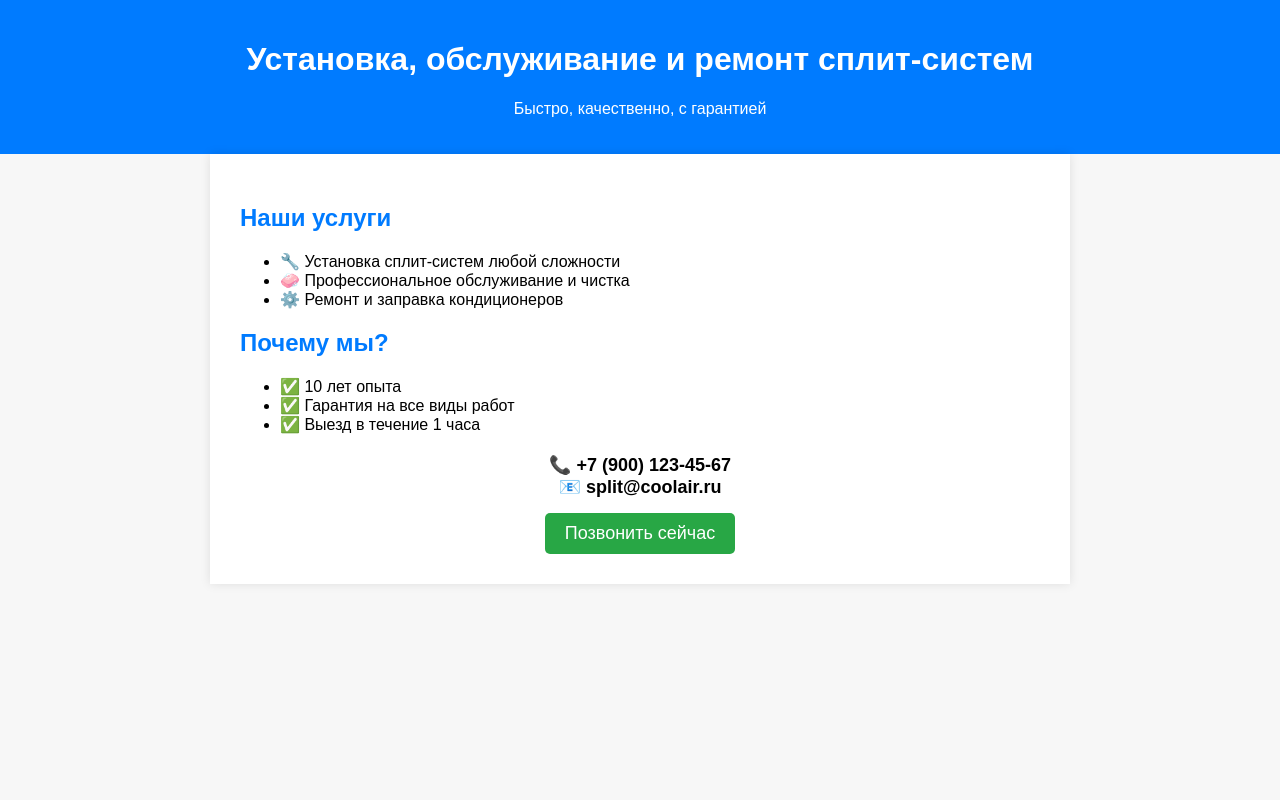
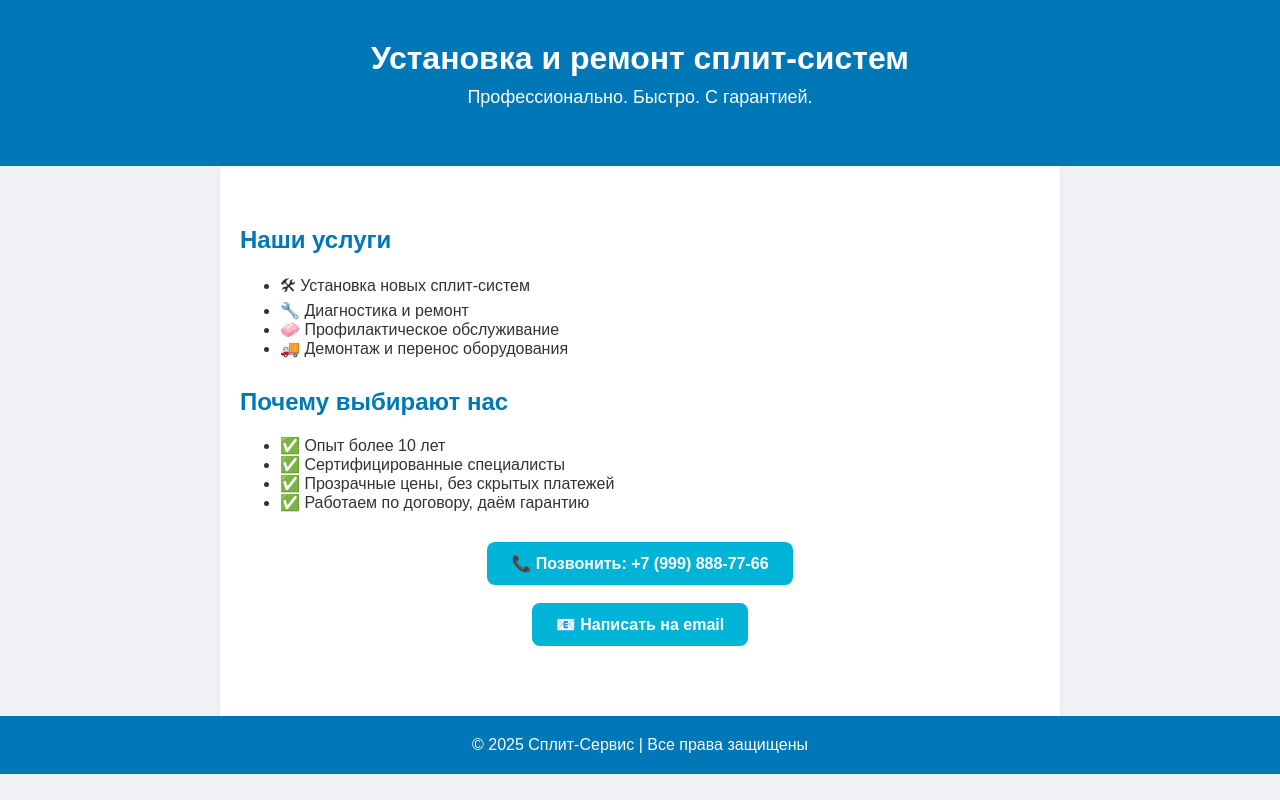
Before and after one commit to SteamBoy56/split-site, a plain HTML site: page index.html in a window 1280 px wide. Drawn offline with Linux system fonts and the light colour scheme.

Commit message:
index.html

```diff
--- a/index.html
+++ b/index.html
@@ -1,74 +1,101 @@
 <!DOCTYPE html>
 <html lang="ru">
 <head>
-  <meta charset="UTF-8">
-  <meta name="viewport" content="width=device-width, initial-scale=1">
+  <meta charset="UTF-8" />
+  <meta name="viewport" content="width=device-width, initial-scale=1.0"/>
   <title>Установка и ремонт сплит-систем</title>
   <style>
     body {
-      font-family: sans-serif;
-      background: #f7f7f7;
-      margin: 0;
-      padding: 0;
+      font-family: Arial, sans-serif;
+      margin: 0; padding: 0;
+      background: #f0f2f5;
+      color: #333;
     }
     header {
-      background: #007BFF;
+      background: #0077b6;
       color: white;
-      padding: 20px;
+      padding: 40px 20px;
       text-align: center;
     }
-    section {
-      padding: 30px;
+    header h1 {
+      margin: 0;
+      font-size: 32px;
+    }
+    header p {
+      font-size: 18px;
+      margin-top: 10px;
+    }
+    main {
+      padding: 40px 20px;
       max-width: 800px;
       margin: auto;
       background: white;
-      box-shadow: 0 0 10px rgba(0,0,0,0.1);
+      box-shadow: 0 0 10px rgba(0,0,0,0.05);
+    }
+    section {
+      margin-bottom: 30px;
     }
     h2 {
-      color: #007BFF;
+      color: #0077b6;
     }
-    .contact {
-      margin-top: 20px;
-      font-size: 18px;
+    .cta {
       text-align: center;
+      margin-top: 30px;
     }
-    .button {
-      background: #28a745;
+    .cta a {
+      background: #00b4d8;
       color: white;
-      padding: 10px 20px;
+      padding: 12px 24px;
       text-decoration: none;
+      border-radius: 8px;
+      font-weight: bold;
       display: inline-block;
-      margin-top: 15px;
-      border-radius: 5px;
+    }
+    footer {
+      background: #0077b6;
+      color: white;
+      text-align: center;
+      padding: 20px;
     }
   </style>
 </head>
 <body>
-  <header>
-    <h1>Установка, обслуживание и ремонт сплит-систем</h1>
-    <p>Быстро, качественно, с гарантией</p>
-  </header>
 
+<header>
+  <h1>Установка и ремонт сплит-систем</h1>
+  <p>Профессионально. Быстро. С гарантией.</p>
+</header>
+
+<main>
   <section>
     <h2>Наши услуги</h2>
     <ul>
-      <li>🔧 Установка сплит-систем любой сложности</li>
-      <li>🧼 Профессиональное обслуживание и чистка</li>
-      <li>⚙️ Ремонт и заправка кондиционеров</li>
+      <li>🛠 Установка новых сплит-систем</li>
+      <li>🔧 Диагностика и ремонт</li>
+      <li>🧼 Профилактическое обслуживание</li>
+      <li>🚚 Демонтаж и перенос оборудования</li>
     </ul>
+  </section>
 
-    <h2>Почему мы?</h2>
+  <section>
+    <h2>Почему выбирают нас</h2>
     <ul>
-      <li>✅ 10 лет опыта</li>
-      <li>✅ Гарантия на все виды работ</li>
-      <li>✅ Выезд в течение 1 часа</li>
+      <li>✅ Опыт более 10 лет</li>
+      <li>✅ Сертифицированные специалисты</li>
+      <li>✅ Прозрачные цены, без скрытых платежей</li>
+      <li>✅ Работаем по договору, даём гарантию</li>
     </ul>
+  </section>
 
-    <div class="contact">
-      📞 <strong>+7 (900) 123-45-67</strong><br>
-      📧 <strong>split@coolair.ru</strong><br>
-      <a href="tel:+79001234567" class="button">Позвонить сейчас</a>
-    </div>
+  <section class="cta">
+    <a href="tel:+79998887766">📞 Позвонить: +7 (999) 888-77-66</a><br/><br/>
+    <a href="mailto:info@split-service.ru">📧 Написать на email</a>
   </section>
+</main>
+
+<footer>
+  &copy; 2025 Сплит-Сервис | Все права защищены
+</footer>
+
 </body>
 </html>
```
